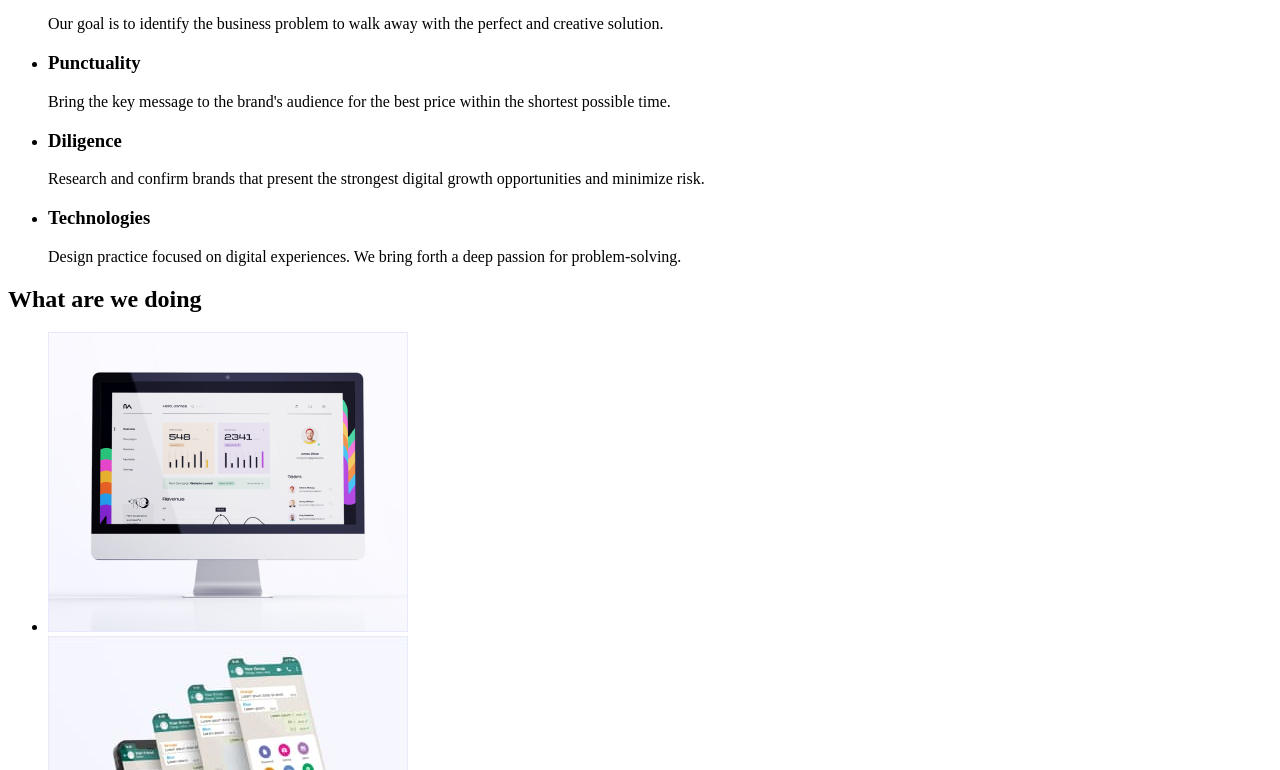
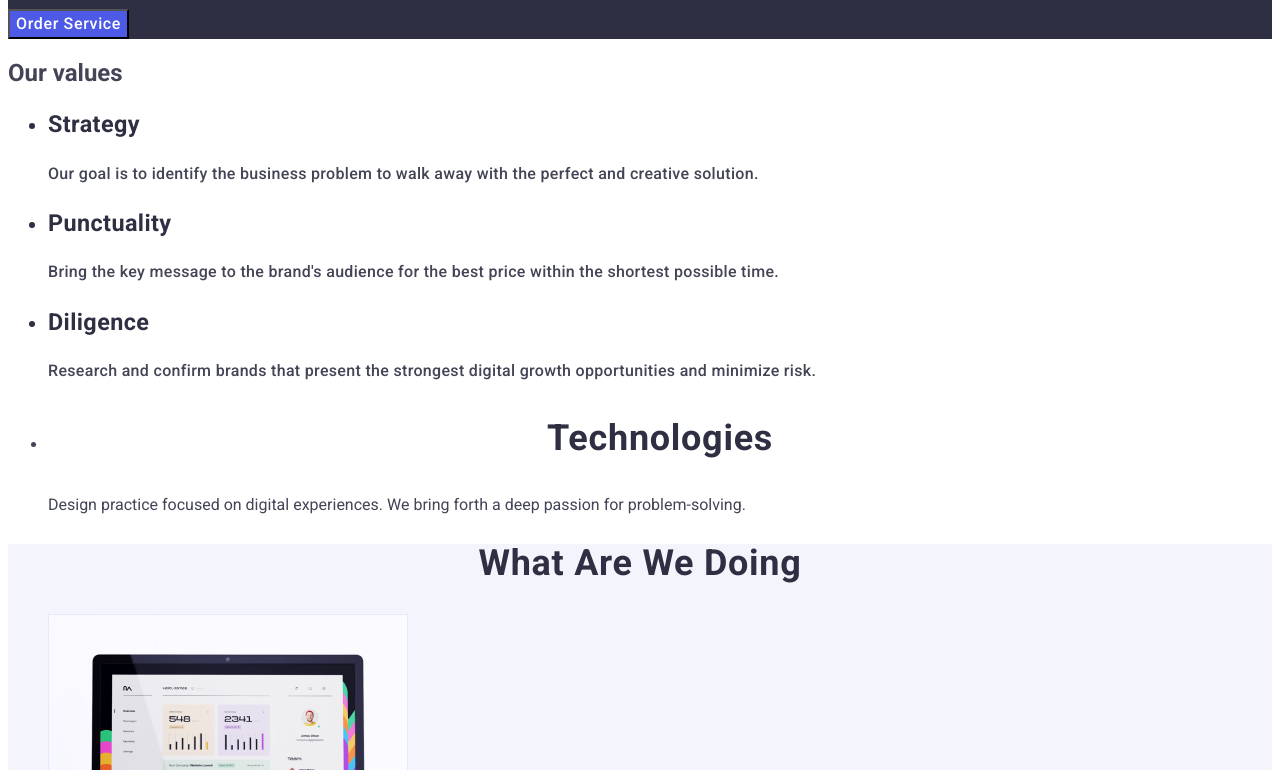
Before and after one commit to TomekZientala/goit-markup-hw-02, a plain HTML site: page index.html in a window 1280 px wide. Shown: the part 328-1098 px from the top of the page. Drawn offline with Linux system fonts and the light colour scheme; the site is published under a folder, as on GitHub Pages, so addresses that start at the root find nothing.

Commit message:
Add files via upload

```diff
--- a/index.html
+++ b/index.html
@@ -4,7 +4,7 @@
     <meta charset="UTF-8" />
     <meta name="viewport" content="width=device-width, initial-scale=1.0" />
     <title>hw2 - main page</title>
-    <link rel="stylesheet" href="/CSS/styles.css" />
+    <link rel="stylesheet" href="./CSS/styles.css" />
     <link rel="preconnect" href="https://fonts.googleapis.com" />
     <link rel="preconnect" href="https://fonts.gstatic.com" crossorigin />
     <link
```
Also changed, not shown: portfolio.html (+1 -1 lines).
